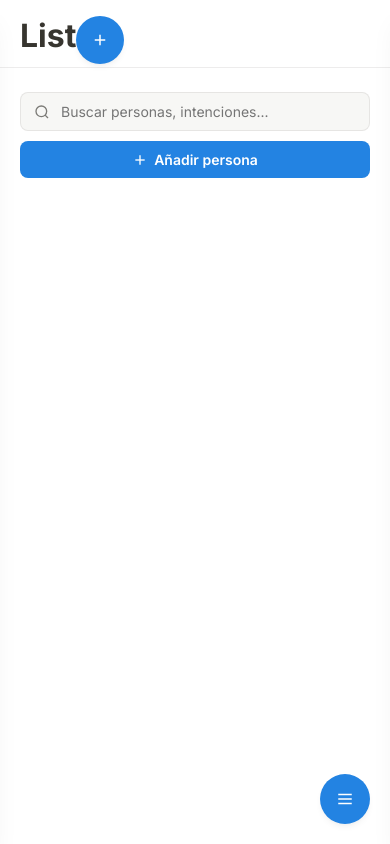
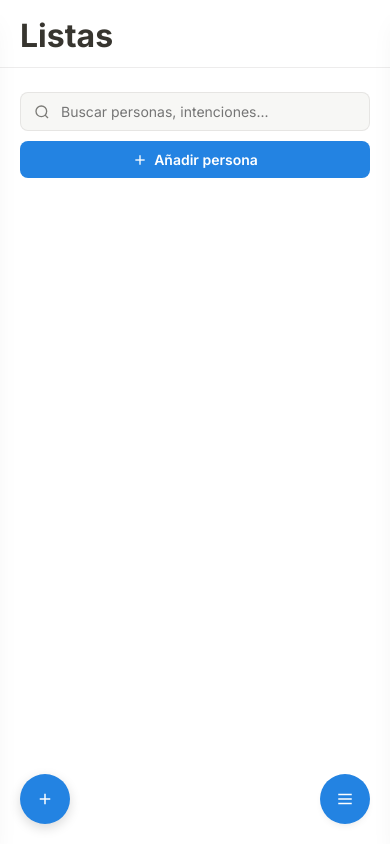
Before and after one commit to josemariahmatas/prayer-lists, a website built with Vite: page index.html in a window 390 px wide. Built offline with nearby package versions, Linux system fonts and the light colour scheme; some packages are replaced by stand-ins of ours; no server answers; the database is empty.

Commit message:
Correccion de posicion de boton flotante en movil a la parte inferior izquierda, agregado event listeners a los botones de añadir persona/asunto en barra de control y agregada la funcion scrollToCategorySection que faltaba

```diff
--- a/style.css
+++ b/style.css
@@ -1620,20 +1620,20 @@ body.dark-theme .segmented-control {
 .mobile-add-btn {
   display: none;
   position: fixed;
-  top: 16px;
-  left: 76px;
-  width: 48px;
-  height: 48px;
+  bottom: 20px;
+  left: 20px;
+  width: 50px;
+  height: 50px;
   border-radius: 50%;
   background-color: var(--color-primary);
   color: #ffffff;
   border: none;
-  box-shadow: var(--shadow-md);
+  box-shadow: 0 4px 12px rgba(0, 0, 0, 0.15);
   z-index: 999;
   cursor: pointer;
   align-items: center;
   justify-content: center;
-  transition: transform var(--t-fast);
+  transition: transform var(--t-fast), background-color var(--t-fast);
 }
 
 .mobile-add-btn:active {
```
